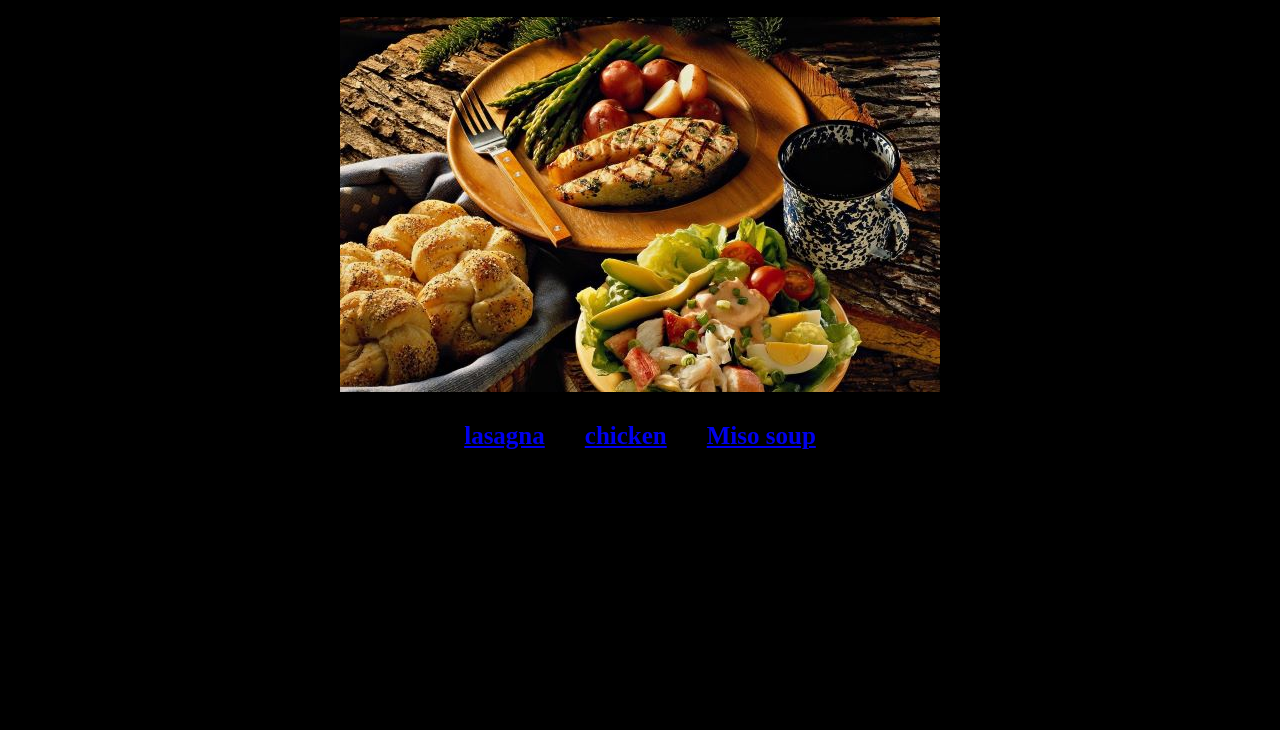
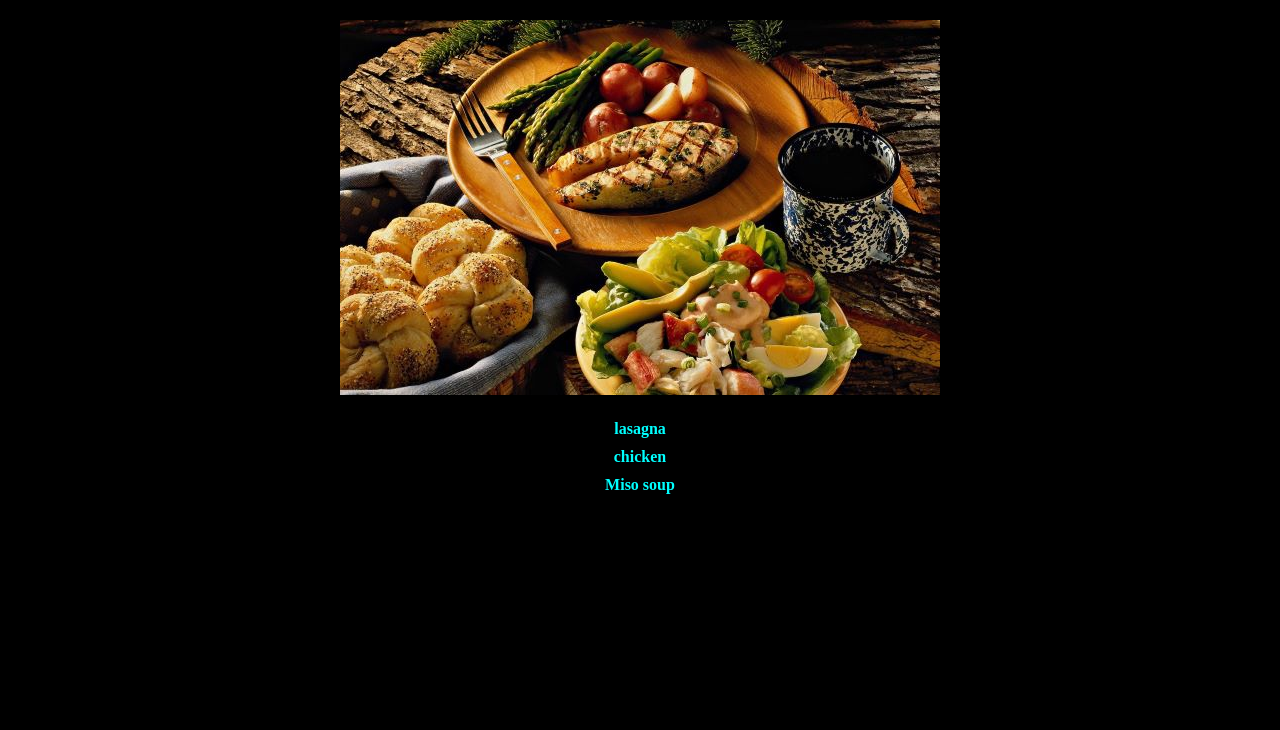
Before and after one commit to Tushar-Alec/Odin_recipes, a plain HTML site: page index.html in a window 1280 px wide. Shown: the part 70-800 px from the top of the page. Drawn offline with Linux system fonts and the light colour scheme.

Commit message:
upadated css

```diff
--- a/style.css
+++ b/style.css
@@ -10,23 +10,26 @@
     text-align: center;
     display: flex;
     justify-content: center;
-    margin: 30px;
+    margin: 25px;
+
+
 
 }
-
+a {
+    text-decoration: none;
+    color: aqua;
+}
 
 .list {
     display: flex;
     justify-content: center;
     align-items: center;
-    text-decoration: none;
-    gap: 40px;
-    font-size: 25px;
-}
+    flex-direction: column;
+    gap: 10px;
+    }
 
 
 body {
     background-color: rgb(0, 0, 0);
-    margin: 0;
-    height: 0;
+    height: 100%;
 }
```
